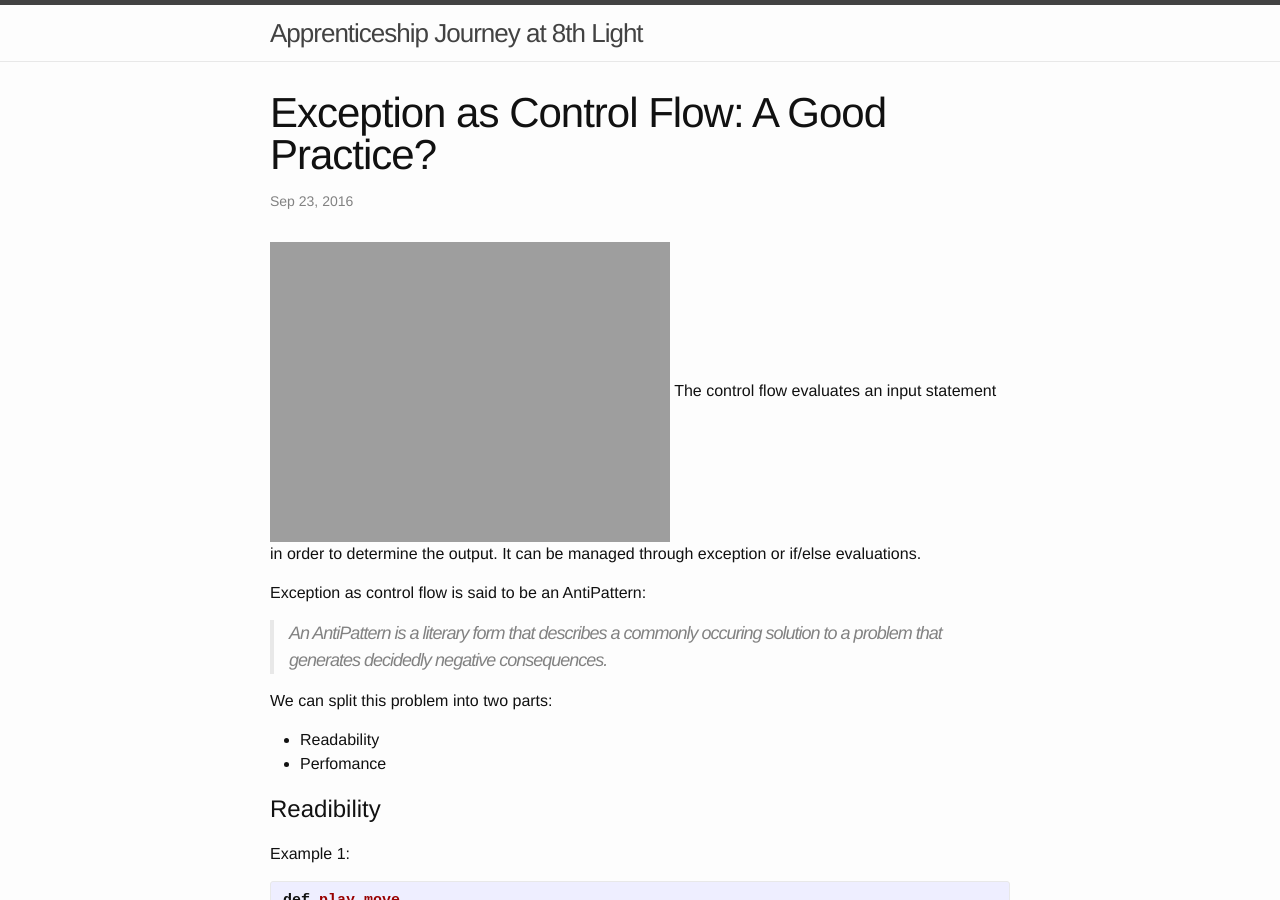
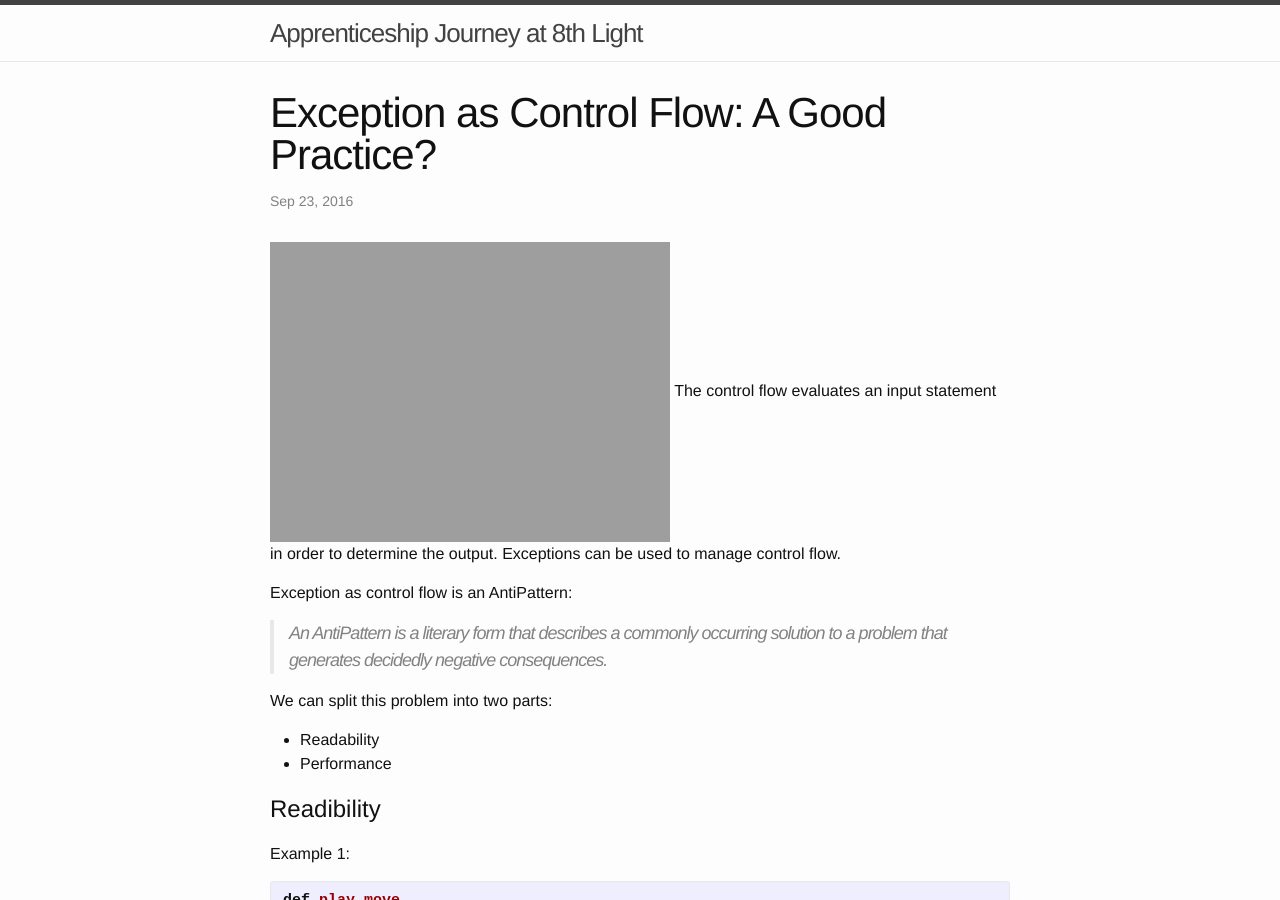
Before and after one commit to fabientownsend/fabientownsend.github.io, a Jekyll site: the page built from _posts/2016-09-23-exception-control-flow.markdown, in a window 1280 px wide and 900 px high. Built offline with Jekyll 4.4.1, drawn with Linux system fonts in a browser that asks for light colours.

Commit message:
fix some mistakes

```diff
--- a/_posts/2016-09-23-exception-control-flow.markdown
+++ b/_posts/2016-09-23-exception-control-flow.markdown
@@ -7,17 +7,17 @@ categories: apprenticeship
 
 ![git pull request]({{ site.url }}/assets/control_flow.jpg)
 The control flow evaluates an input statement in order to determine the
-output. It can be managed through exception or if/else evaluations.
+output. Exceptions can be used to manage control flow.
 
-Exception as control flow is said to be an AntiPattern:
+Exception as control flow is an AntiPattern:
 
-> An AntiPattern is a literary form that describes a commonly occuring
+> An AntiPattern is a literary form that describes a commonly occurring
 > solution to a problem that generates decidedly negative consequences.
 
 We can split this problem into two parts:
 
 - Readability
-- Perfomance
+- Performance
 
 # Readibility
 Example 1:
```
